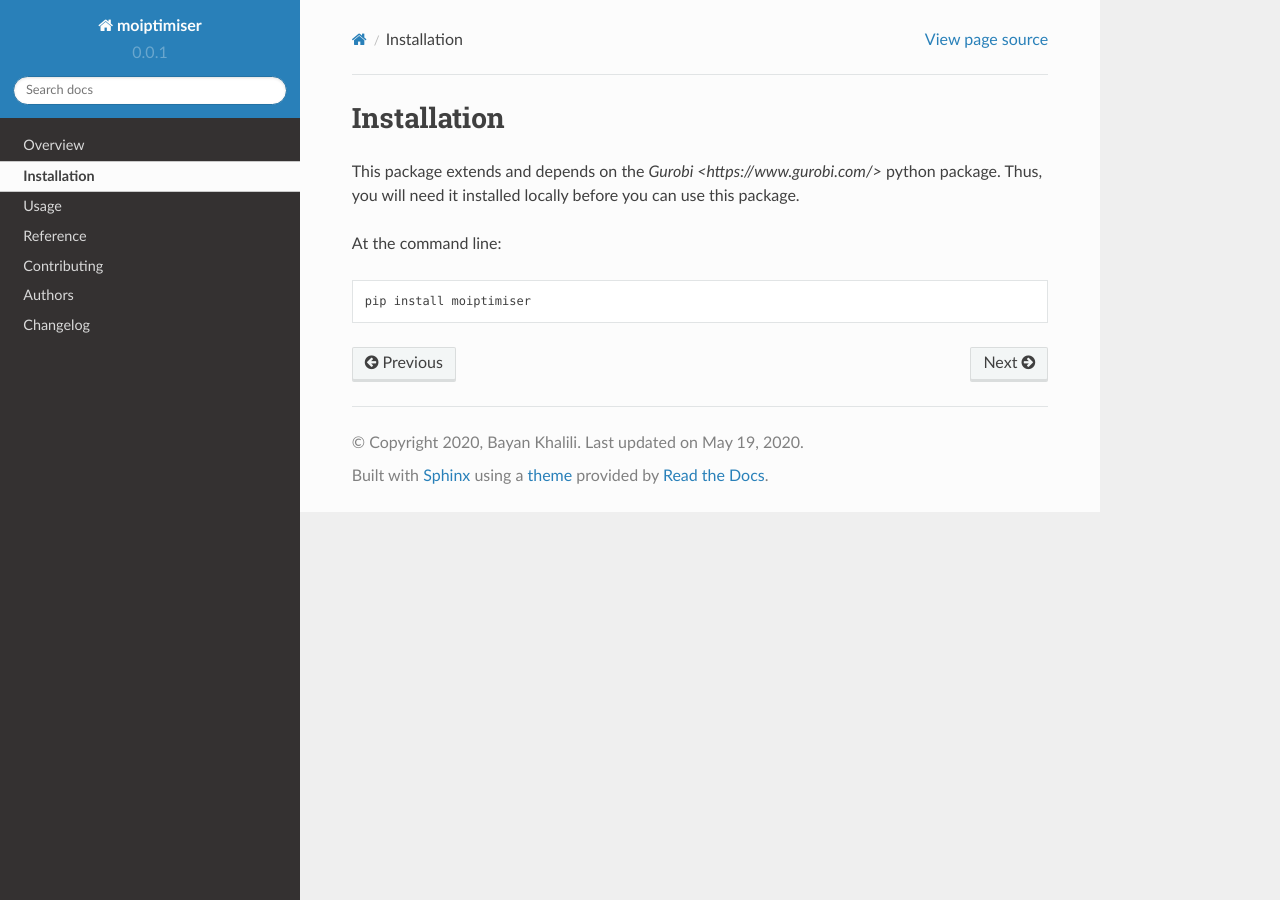
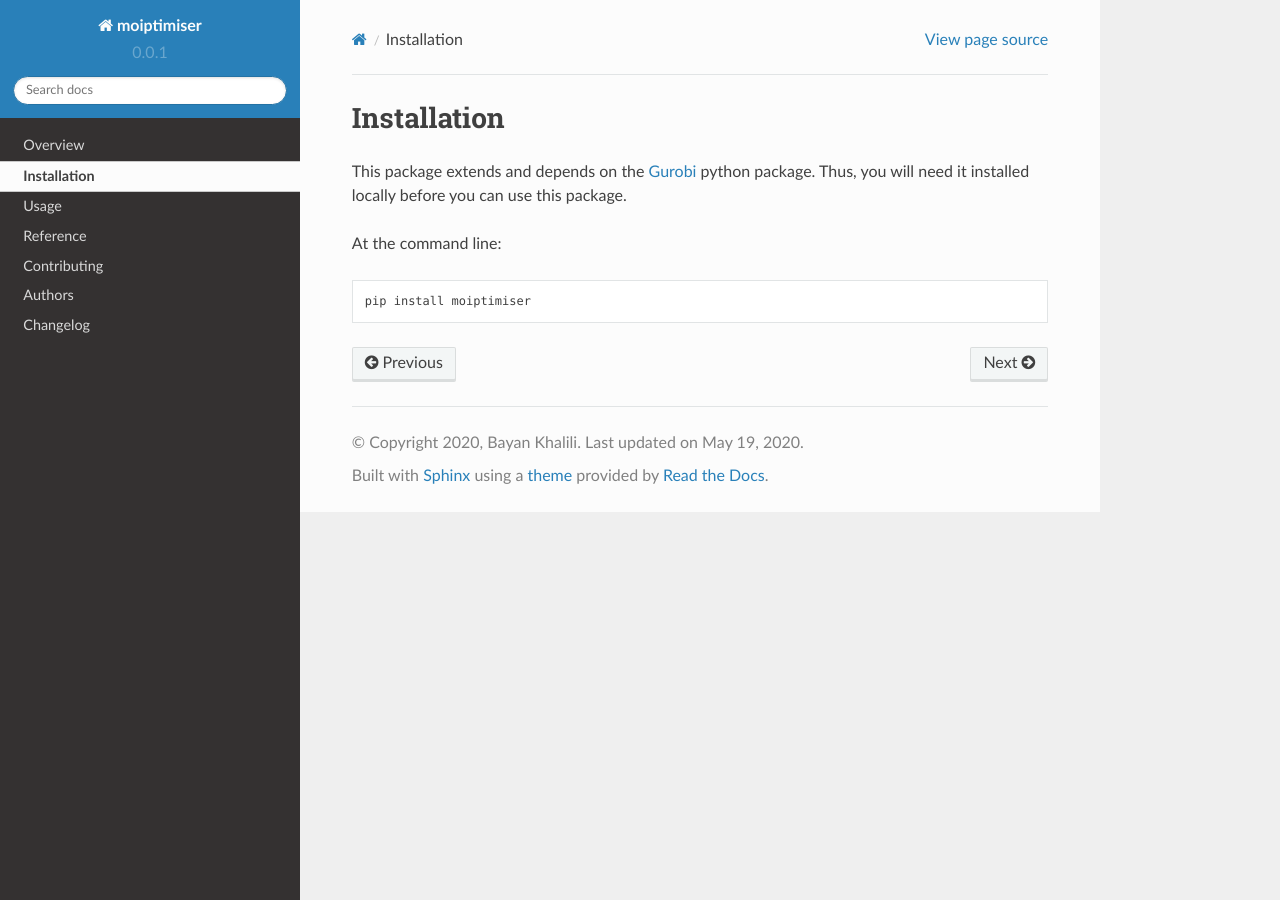
Before and after one commit to bayan/python-moiptimiser, a Sphinx documentation site: the page built from docs/installation.rst, in a window 1280 px wide. Built offline with Sphinx 7.4.7 and the Read the Docs theme 2.0.0, drawn with Linux system fonts in a browser that asks for light colours.

Commit message:
RST links need an underscore

```diff
--- a/README.rst
+++ b/README.rst
@@ -45,13 +45,13 @@ Overview
 
 Multi-Objective Integer Programming with Gurobi and Python
 
-The optimisation software from `Gurobi <https://www.gurobi.com/>` now supports `multi-objective programming <https://www.gurobi.com/documentation/9.0/refman/multiple_objectives.html>`.
+The optimisation software from `Gurobi <https://www.gurobi.com/>`_ now supports `multi-objective programming <https://www.gurobi.com/documentation/9.0/refman/multiple_objectives.html>`_.
 
 Since there are multiple objectives, there may be many solutions, each of which may optimise the objectives with a different set of priorities. Finding all such solutions can be algorithmically costly, so Gurobi's solver only returns a single result.
 
 However, due to the importance of such functionality, much research has been invested into finding better algorithms that can efficiently find all solutions.
 
-This python package extends Gurobi's multi-objective functionality by using the algorithm developed by (Ozlen et al., 2014). It provides a module that can be used in python programs, as well as a command line tool that can read `multi-objective LP <https://www.gurobi.com/documentation/9.0/refman/lp_format.html>` files.
+This python package extends Gurobi's multi-objective functionality by using the algorithm developed by (Ozlen et al., 2014). It provides a module that can be used in python programs, as well as a command line tool that can read `multi-objective LP <https://www.gurobi.com/documentation/9.0/refman/lp_format.html>`_ files.
 
 
 
--- a/docs/installation.rst
+++ b/docs/installation.rst
@@ -2,7 +2,7 @@
 Installation
 ============
 
-This package extends and depends on the `Gurobi <https://www.gurobi.com/>` python package. Thus, you will need it installed locally before you can use this package.
+This package extends and depends on the `Gurobi <https://www.gurobi.com/>`_ python package. Thus, you will need it installed locally before you can use this package.
 
 At the command line::
 
```
